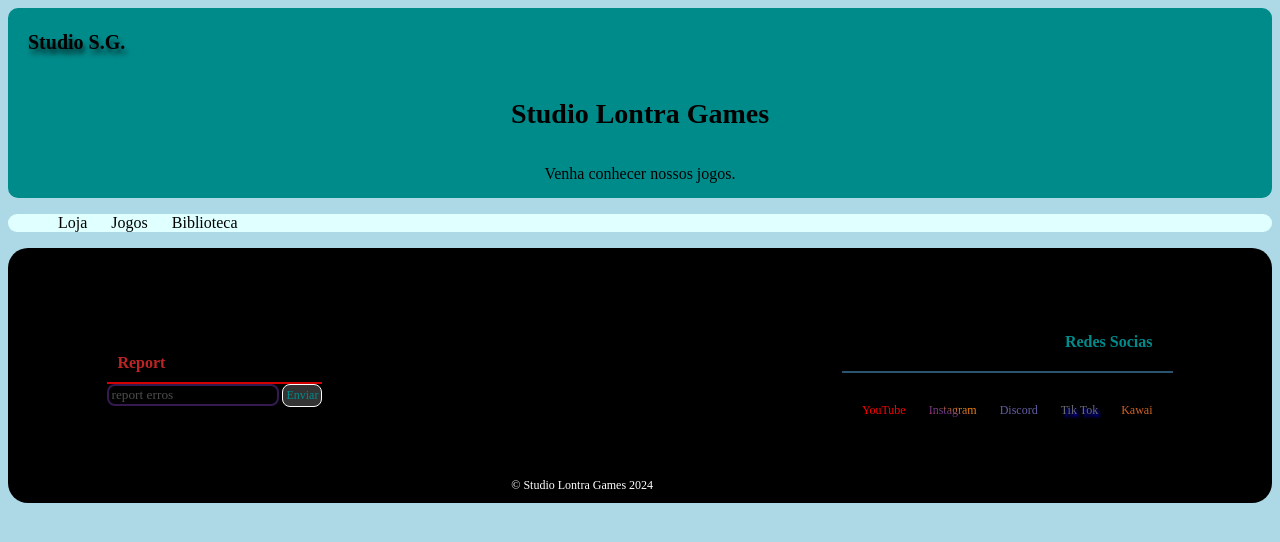
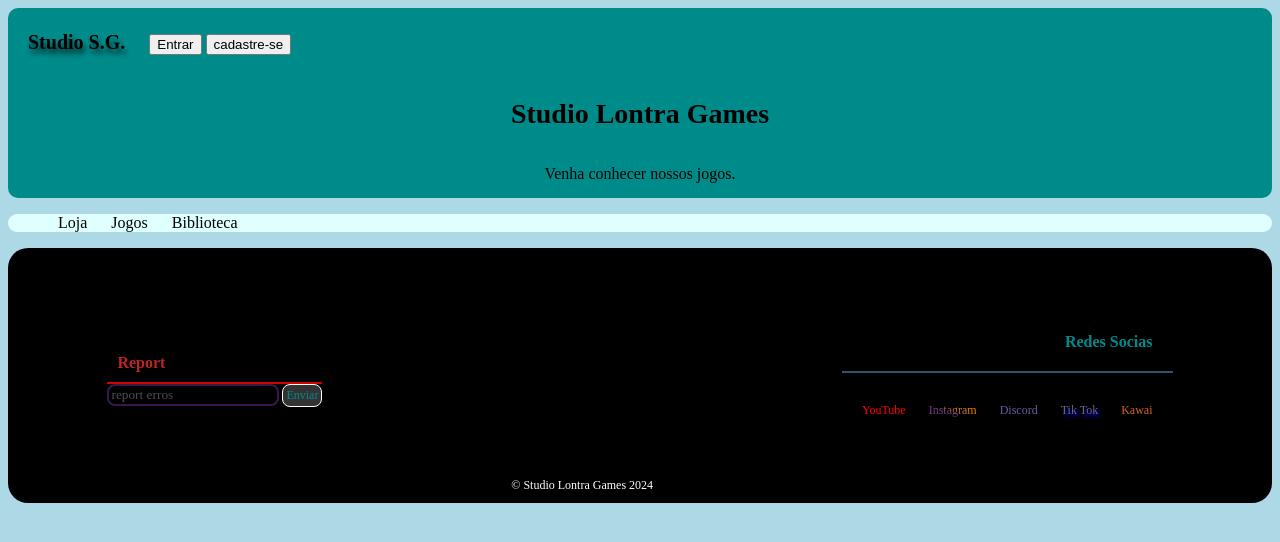
Before and after one commit to StudioLontraGames/StudioLontraGames, a plain HTML site: page home.html in a window 1280 px wide. Drawn offline with Linux system fonts and the light colour scheme.

Commit message:
BellKan Atualização-2.6.1
add button de cadastro e de entrar

Co-Authored-By: BellKan <96369475+bellkan@users.noreply.github.com>

```diff
--- a/home.html
+++ b/home.html
@@ -14,6 +14,8 @@
         <a href="home.html">
             <h1 class="logo">Studio S.G.</h1>
         </a>
+        <button class="entrar_btn">Entrar</button>
+        <button class="ct-se_btn">cadastre-se</button>
         <h2>Studio Lontra Games</h2>
        <p>Venha conhecer nossos jogos.</p>
     </header>
```
